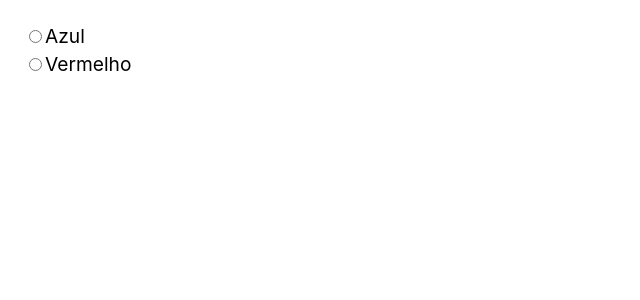
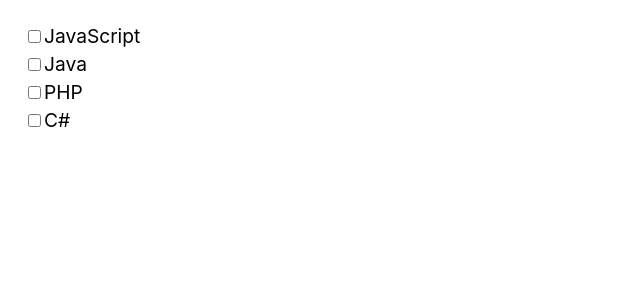
Before and after one commit to Henrique1204/React-Origamid, a React (Create React App) app in the folder appreact/: page / in a window 1280 px wide. Shown: the top 300 px of the page, without its empty margins (0-640 px from the left). Built offline with nearby package versions, Linux system fonts and the light colour scheme; the HTML template or start-up script is replaced by a standard one.

Commit message:
Adicionar exemplo de componente para input checkbox

```diff
--- a/appreact/src/App.js
+++ b/appreact/src/App.js
@@ -1,12 +1,16 @@
 import React from 'react';
-import Radio from './Form/Radio';
+import Checkbox from './Form/Checkbox';
 
 const App = () => {
-    const [cor, setCor] = React.useState("");
+    const [linguagens, setLinguagens] = React.useState([]);
+
+    // No caso de ser um checkbox individual, você mantém do memso jeito.
+    // E para checar se foi selecionado ou não você utiliza a fomra abaixo:
+    // if (linguagens > 0) "Enviar"
 
     return (
         <form>
-            <Radio options={["azul", "vermelho"]} value={cor} onChange={({target}) => setCor(target.value)} />
+            <Checkbox options={["JavaScript", "Java", "PHP", "C#"]} valor={linguagens} setValor={setLinguagens}/>
         </form>
     );
 };
--- /dev/null
+++ b/appreact/src/Form/Checkbox.js
@@ -0,0 +1,26 @@
+import React from 'react';
+
+const Checkbox = ({options, valor, setValor,...props}) => {
+    function handleChange({target}) {
+        if (target.checked) {
+            setValor([...valor, target.value]);
+        } else {
+            setValor(valor.filter((v) => v !== target.value));
+        }
+    }
+
+    return (
+        <>
+            {
+                options.map((op, i) => (
+                    <label key={op + i}>
+                        <input type="checkbox" value={op} onChange={handleChange} checked={valor.includes(op)} />
+                        {op}
+                    </label>
+                ))
+            }
+        </>
+    );
+};
+
+export default Checkbox;
```
